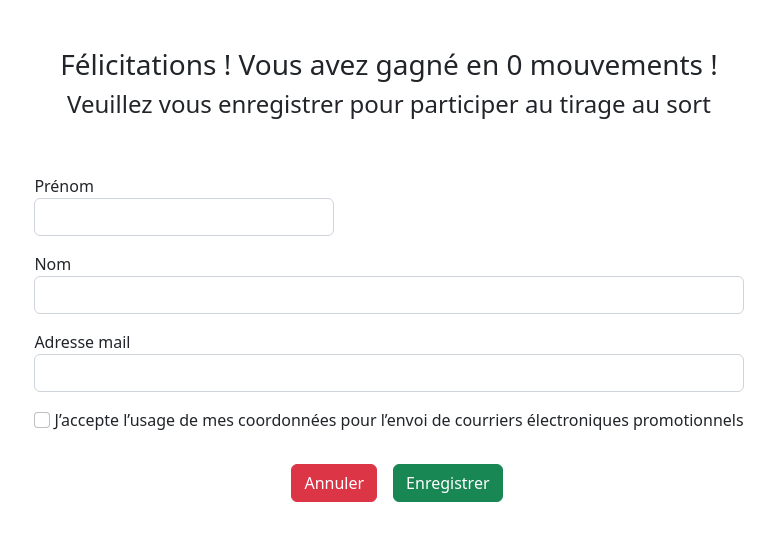
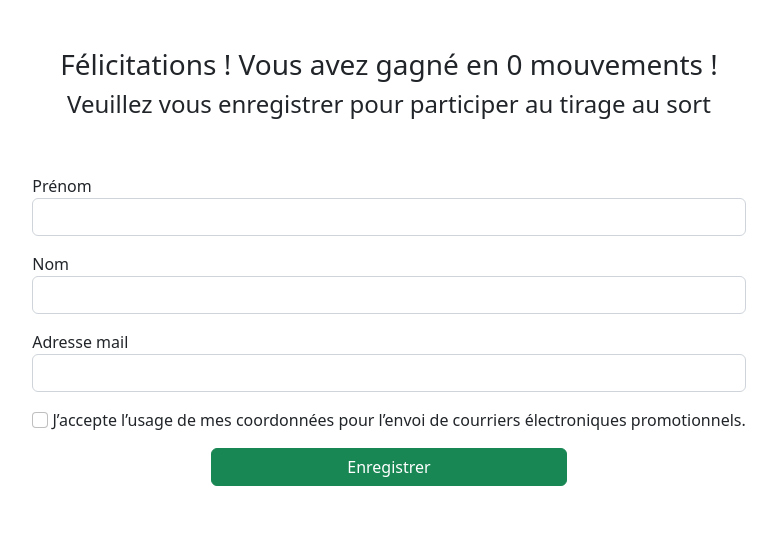
Before and after one commit to yasmina-el/battle_FYM, a PHP site: page /form.php in a window 1280 px wide. Shown: the top 541 px of the page, without its empty margins (251-1028 px from the left). Run offline with PHP 8.4, Linux system fonts and the light colour scheme; some libraries are stand-ins or nearby versions; some web fonts are replaced.

Commit message:
modif crud

```diff
--- a/css/style.css
+++ b/css/style.css
@@ -90,7 +90,7 @@ header h3 {
 
 .deck {
   /* background: linear-gradient(135deg, rgba(207, 197, 229, 1) 0%, rgba(163, 154, 204, 1) 36%, rgba(79, 71, 169, 1) 100%); */
-  background: linear-gradient(135deg, rgba(207, 197, 229, 1) 0%, rgb(213, 210, 228) 36%, rgb(197, 194, 222) 100%);
+  /* background: linear-gradient(135deg, rgba(207, 197, 229, 1) 0%, rgb(213, 210, 228) 36%, rgb(197, 194, 222) 100%); */
   margin: 0;
   width: 612px;
   min-height: 500px;
--- a/form.php
+++ b/form.php
@@ -10,12 +10,14 @@ function insertUser(array $data)
 {
     $dbh = $GLOBALS['dbh'];
 
-    $data['firstname'] = htmlspecialchars($data['firstname']);
-    $data['lastname'] = htmlspecialchars($data['lastname']);
-    $data['email'] = htmlspecialchars($data['email']);
-    $data['moves_number'] = htmlspecialchars($_GET['resp']);
+    // Assurez-vous que toutes les clés requises sont présentes avec des valeurs par défaut
+    $data['firstname'] = isset($data['firstname']) ? htmlspecialchars($data['firstname']) : '';
+    $data['lastname'] = isset($data['lastname']) ? htmlspecialchars($data['lastname']) : '';
+    $data['email'] = isset($data['email']) ? htmlspecialchars($data['email']) : '';
+    $data['moves_number'] = isset($data['moves_number']) ? htmlspecialchars($data['moves_number']) : 0;
+    $data['accept'] = isset($data['accept']) ? 1 : 0; // Utilise 1 pour "oui" et 0 pour "non"
 
-    $sql = "INSERT INTO user (firstname, lastname, email, moves_number) VALUES (:firstname, :lastname, :email, :moves_number)";
+    $sql = "INSERT INTO user (firstname, lastname, email, moves_number, accept) VALUES (:firstname, :lastname, :email, :moves_number, :accept)";
     $stmt = $dbh->prepare($sql);
     $stmt->execute($data);
 
@@ -26,19 +28,20 @@ function insertUser(array $data)
 
 function controlUser(array $data)
 {
-
     $dbh = $GLOBALS['dbh'];
 
-    $data['firstname'] = htmlspecialchars($data['firstname']);
-    $data['lastname'] = htmlspecialchars($data['lastname']);
-    $data['email'] = htmlspecialchars($data['email']);
+    $data['firstname'] = isset($data['firstname']) ? htmlspecialchars($data['firstname']) : '';
+    $data['lastname'] = isset($data['lastname']) ? htmlspecialchars($data['lastname']) : '';
+    $data['email'] = isset($data['email']) ? htmlspecialchars($data['email']) : '';
+    $data['accept'] = isset($data['accept']) ? htmlspecialchars($data['accept']) : 0; // Valeur par défaut pour "accept"
 
-    $sql = "SELECT * FROM user WHERE user.firstname =:firstname AND user.lastname=:lastname AND user.email=:email";
+    $sql = "SELECT * FROM user WHERE user.firstname = :firstname AND user.lastname = :lastname AND user.email = :email AND user.accept = :accept";
     $stmt = $dbh->prepare($sql);
     $stmt->execute($data);
     $user = $stmt->fetch();
     return $user;
 }
+
 
 $errors = [];
 
@@ -60,18 +63,15 @@ if (isset($_POST['submit'])) {
     } elseif (!filter_var($formData['email'], FILTER_VALIDATE_EMAIL)) {
         $errors['email'] = "L'adresse mail n'est pas valide";
     }
-    // je vérifie si la case à cocher a été cochée
-    if (!isset($_POST['user']['accept_terms'])) {
-        $errors['accept_terms'] = "Merci de cocher si vous acceptez notre politique de confidentialité";
-    }
 
+    // Si les données sont valides, insérez-les dans la base de données
     if (empty($errors)) {
 
-        if (controlUser($formData)) {
+        if(controlUser($formData)){
             $errors['email'] = "Vous vous êtes déjà enregistré";
         } else {
             $form = insertUser($formData);
-            $conf = "Enregistrement réussi";
+            $conf="Enregistrement réussi";
         }
     }
 }
@@ -81,7 +81,6 @@ $movesNumber = isset($_GET['resp']) ? htmlspecialchars($_GET['resp']) : 0;
 ?>
 <!DOCTYPE html>
 <html lang="en">
-
 <head>
     <meta charset="utf-8">
     <title>ADVERGAME RUBGY</title>
@@ -91,11 +90,8 @@ $movesNumber = isset($_GET['resp']) ? htmlspecialchars($_GET['resp']) : 0;
     <link rel="stylesheet prefetch" href="https://maxcdn.bootstrapcdn.com/font-awesome/4.6.1/css/font-awesome.min.css">
     <link rel="stylesheet prefetch" href="https://fonts.googleapis.com/css?family=Concert+One|Nova+Slim">
     <link href="https://cdn.jsdelivr.net/npm/bootstrap@5.2.2/dist/css/bootstrap.min.css" rel="stylesheet" integrity="sha384-Zenh87qX5JnK2Jl0vWa8Ck2rdkQ2Bzep5IDxbcnCeuOxjzrPF/et3URy9Bv1WTRi" crossorigin="anonymous">
-    <!-- <link rel="stylesheet" href="/css/style.css"> -->
-    <!-- <link rel="stylesheet" href="/css/congratulation.css"> -->
-
+    <link rel="stylesheet" href="css/congratulations.css">
 </head>
-
 <body>
     <div class="container" style="display:flex; flex-direction:column; justify-content:center; align-items:center">
         <div class="mt-5 d-flex justify-center flex-column">
@@ -107,8 +103,8 @@ $movesNumber = isset($_GET['resp']) ? htmlspecialchars($_GET['resp']) : 0;
 
         <form method="POST">
         <div class="form-group mb-3">
-            <label for="firstname" class="text-end">Prénom</label>
-                <input type="text" class="form-control" id="firstname" name="user[firstname]" style="width:300px">
+            <label for="firstname">Prénom</label>
+            <input type="text" class="form-control" id="firstname" name="user[firstname]">
             <?php if (!empty($errors['firstname'])) : ?>
                 <p class="text-danger"><?php echo $errors['firstname']; ?></p>
             <?php endif; ?>
@@ -132,20 +128,19 @@ $movesNumber = isset($_GET['resp']) ? htmlspecialchars($_GET['resp']) : 0;
             <?php endif; ?>
         </div>
         <div class="form-group mb-3">
-                <input type="checkbox" class="form-check-input" id="accept_terms" name="user[accept_terms]">
-                <label for="accept_terms">J’accepte l’usage de mes coordonnées pour l’envoi de courriers électroniques promotionnels</label>
-                <?php if (!empty($errors['accept_terms'])) : ?>
-                    <p class="text-danger"><?php echo $errors['accept_terms']; ?></p>
+                    <input type="checkbox" class="form-check-input" id="accept" name="user[accept]">
+                    <label for="accept">J’accepte l’usage de mes coordonnées pour l’envoi de courriers électroniques promotionnels.</label>
+                    <?php if (!empty($errors['accept'])) : ?>
+                        <p class="text-danger"><?= $errors['accept']; ?></p>
                     <?php endif; ?>
                 </div>
+
+
         <div class="d-flex justify-content-center align-items-center">
-                <button type="submit" name="submit" class="btn btn-danger w-10 h-100 m-3">Annuler</button>
-                <button type="submit" name="submit" class="btn btn-success w-10 h-100">Enregistrer</button>
+            <button type="submit" name="submit" class="btn btn-success w-50 h-100">Enregistrer</button>
         </div>
         </form>
     </div>
     <script src="https://cdn.jsdelivr.net/npm/bootstrap@5.2.2/dist/js/bootstrap.bundle.min.js" integrity="sha384-OERcA2EqjJCMA+/3y+gxIOqMEjwtxJY7qPCqsdltbNJuaOe923+mo//f6V8Qbsw3" crossorigin="anonymous"></script>
-
 </body>
-
 </html>
```
Also changed, not shown: js/congratulation.js (deleted). Lines whose indentation alone changed are shown as unchanged.
